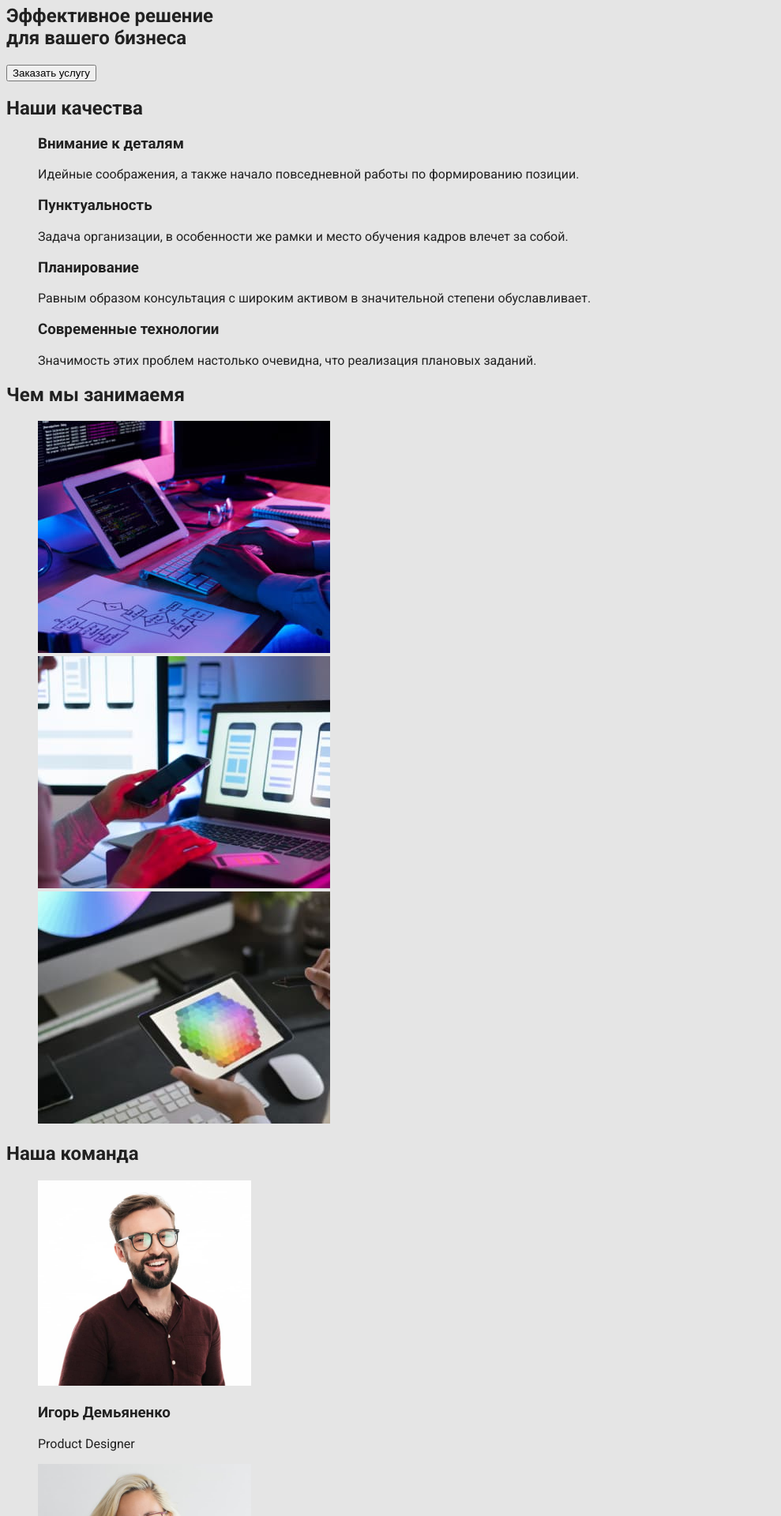
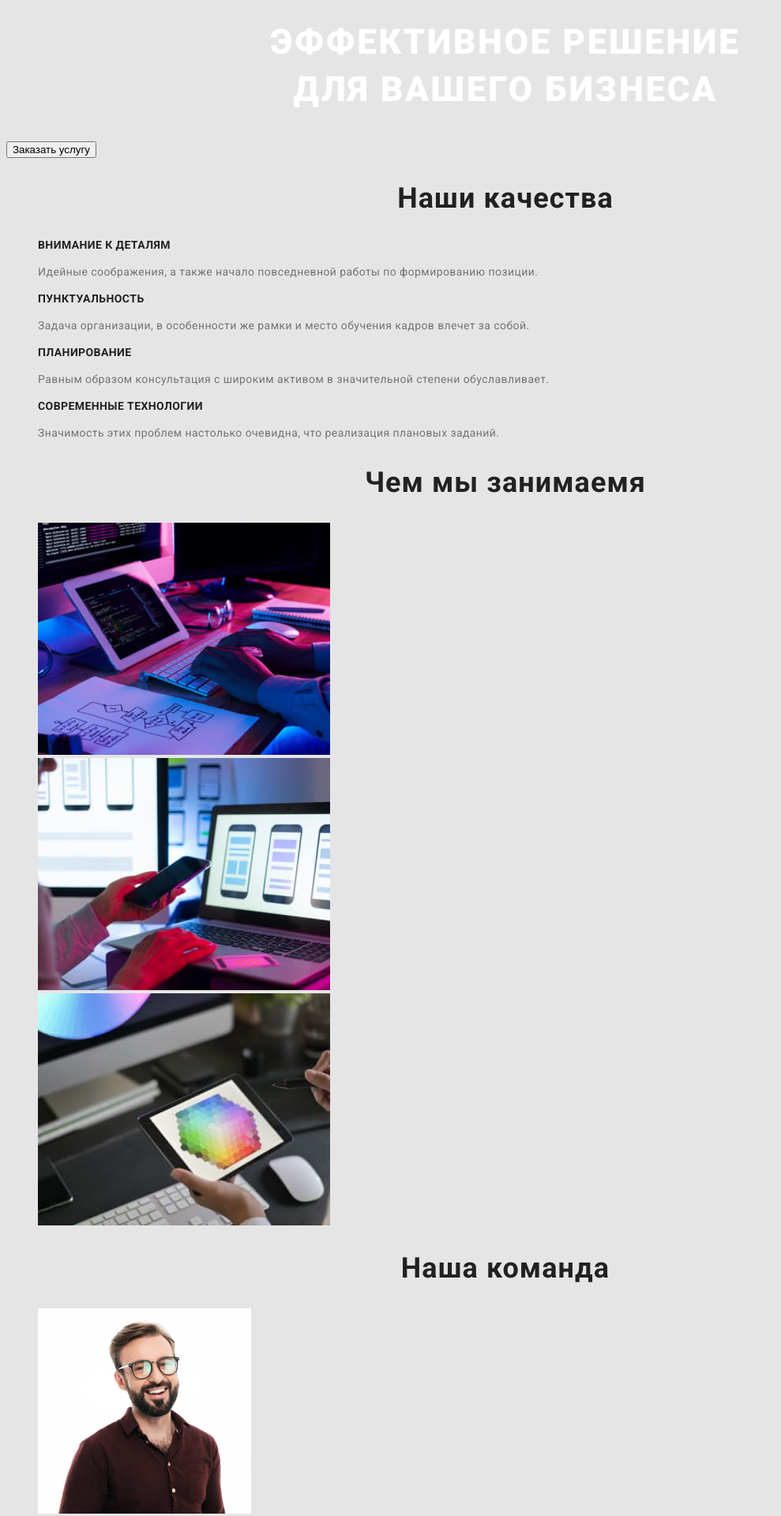
Before and after one commit to AndreyLytvynov/goit-markup-hw-02, a plain HTML site: page index.html in a window 1280 px wide. Shown: the part 180-2100 px from the top of the page at 79% size, without its empty margins (0-989 px from the left). Drawn offline with Linux system fonts and the light colour scheme.

Commit message:
added styles in main for index and portfolio

```diff
--- a/css/style.css
+++ b/css/style.css
@@ -80,3 +80,72 @@ body {
 .footer-contacts .link:hover {
   color: var(--accent-color);
 }
+
+/* Блок герой */
+.main-title {
+  font-weight: 900;
+  font-size: 44px;
+  line-height: 60px;
+  text-align: center;
+  letter-spacing: 0.06em;
+  text-transform: uppercase;
+  color: #ffffff;
+}
+
+/* Заголовки секций */
+.header-section {
+  font-weight: bold;
+  font-size: 36px;
+  line-height: 42px;
+  text-align: center;
+  letter-spacing: 0.03em;
+}
+
+/* Секция наши качества*/
+.qualities .title {
+  font-weight: bold;
+  font-size: 14px;
+  line-height: 16px;
+  letter-spacing: 0.03em;
+  text-transform: uppercase;
+}
+.qualities .text {
+  color: var(--paragraph-text-color);
+  font-weight: normal;
+  font-size: 14px;
+  line-height: 24px;
+  letter-spacing: 0.03em;
+}
+
+/* Секция наша команда */
+.teams .title {
+  font-weight: 500;
+  font-size: 16px;
+  line-height: 19px;
+  text-align: center;
+  letter-spacing: 0.03em;
+}
+.teams .text {
+  font-weight: normal;
+  font-size: 16px;
+  line-height: 19px;
+  text-align: center;
+  letter-spacing: 0.03em;
+  color: var(--paragraph-text-color);
+}
+
+/* Страница portfolio */
+.proects .title {
+  font-weight: bold;
+  font-size: 18px;
+  line-height: 36px;
+  letter-spacing: 0.06em;
+}
+
+.proects .text {
+  font-weight: normal;
+  font-size: 16px;
+  line-height: 30px;
+  letter-spacing: 0.03em;
+  color: var(--paragraph-text-color);
+}
```
